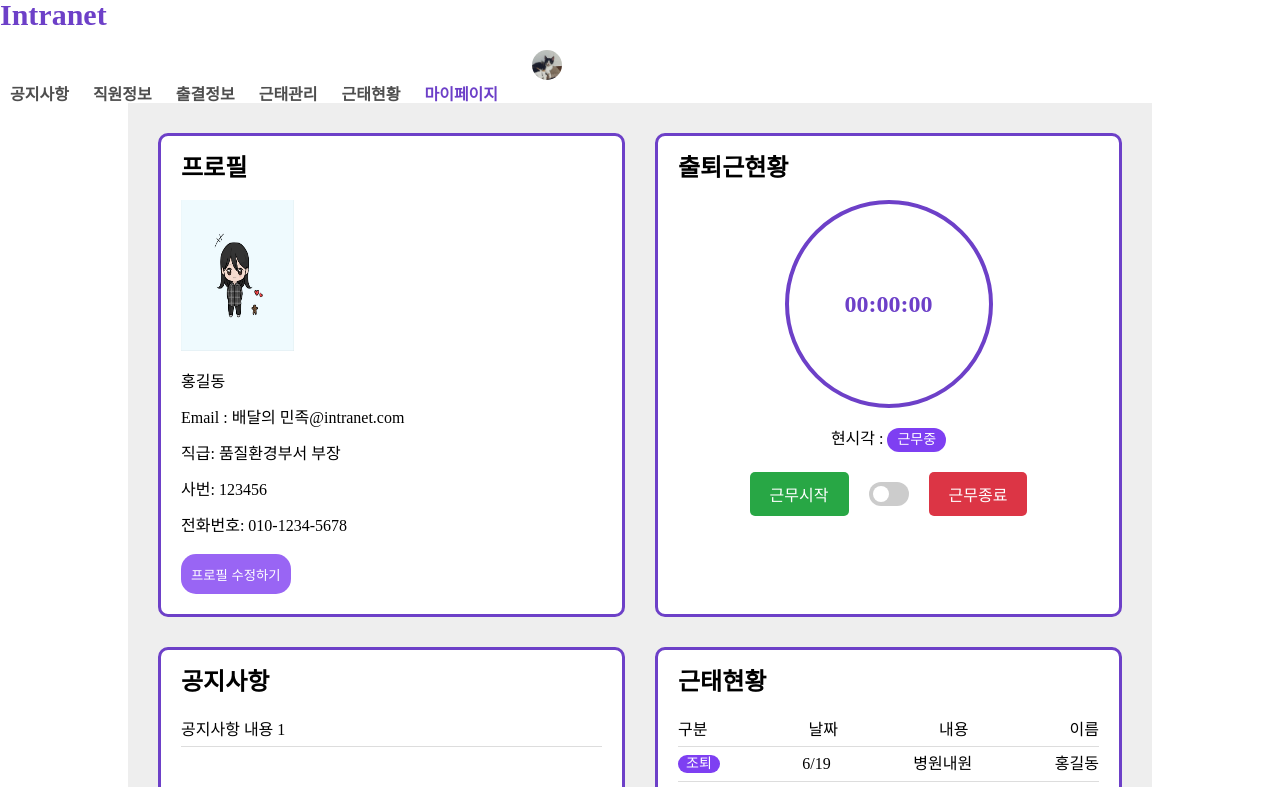
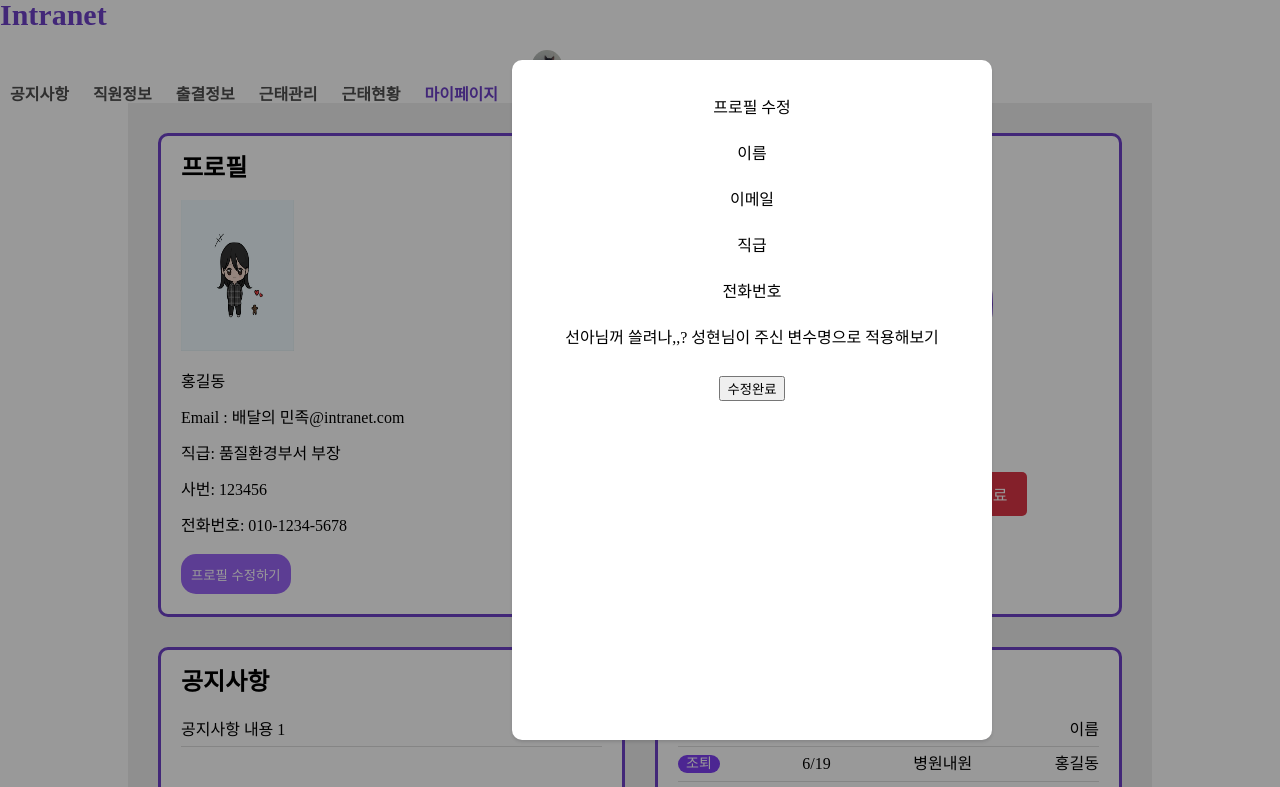
Before and after one commit to Fastcampus-Toy5/ToyProject, a website built with Vite: page src/user/mypage/index.html in a window 1280 px wide. Both pictures are taken after a click on the button "프로필 수정하기". Shown: the top 787 px of the page. Built offline with nearby package versions, Linux system fonts and the light colour scheme.

Commit message:
다시보내기

```diff
--- a/src/user/mypage/index.html
+++ b/src/user/mypage/index.html
@@ -107,29 +107,42 @@
             <!-- <button class="attends-button">근태현황 바로가기</button> -->
             <a class="attends-button">근태현황 바로가기</a>
 
+      </section>
+    </main>
+
+  </div>
+
+
+  <!-- 모달  -->
+  <div class="modal">
+    <div class="modal-profile">
+      <h2>프로필 수정</h2>
+      <ul>
+        <li>이름</li>
+        <li>이메일</li>
+        <li>직급</li>
+        <li>전화번호</li>
+        <li>선아님꺼 쓸려나,,? 성현님이 주신 변수명으로 적용해보기</li>
+        <button class="btn-close-modal">수정완료</button>
+    </div>
+  </div>
 
 
 
+  <!-- 모달인데 몰라,,,,, GPT가 알려준건데 일단 작성 -->
+  <script>
+    const modal = document.querySelector('.modal');
+    const btnOpenModal=document.querySelector('.btn-open-modal');
+    const btnCloseModal=document.querySelector('.btn-close-modal')
 
-      </section>
-    </main>
+    btnOpenModal.addEventListener("click", ()=>{
+        modal.style.display="block";
+    });
+    btnCloseModal.addEventListener("click", ()=>{
+        modal.style.display="none";
+    });
+  </script>
 
 
-
-
-
-
-
-
-
-
-
-
-
-
-
-
-
-  </div>
 </body>
 </html>
--- a/src/user/mypage/style.css
+++ b/src/user/mypage/style.css
@@ -268,3 +268,46 @@ input:checked + .slider:before {
 .attends-button:hover {
   background-color: yellowgreen;
 }
+
+
+/* 모달 GPT꺼니까 다시 스스로 해보기 */
+.modal {
+  position: absolute;
+  width: 100%;
+  height: 100%;
+  display: none;
+
+  justify-content: center;
+  top:0;
+  left:0;
+
+  background-color: rgba(0,0,0,0.4); /* 설명상으론 모달창이 띄어졌을때, 배경화면 흐리게 하는 것이라고 함*/
+}
+
+.modal-profile {
+  position:absolute;
+  top:50%; /*모달을 화면가운데 놓기위함*/
+  left: 40%;
+  padding:40px;
+
+  width:400px;
+  height:600px;
+
+  text-align: center;
+
+  background-color: rgb(255,255,255); /*모달창 배경색 흰색*/
+  border-radius:10px; /*테두리 */
+  box-shadow:0 2px 3px 0 rgba(34,36,38,0.15); /*테두리 그림자 */
+  /* color: var(--primary); */
+
+  transform:translateY(-50%); /*모듈창열었을때 위치설정 가운데로*/
+
+}
+
+.modal-profile h2 {
+  margin-bottom: 30px;
+}
+
+.modal-profile ul li {
+  margin-bottom: 30px;
+}
```
